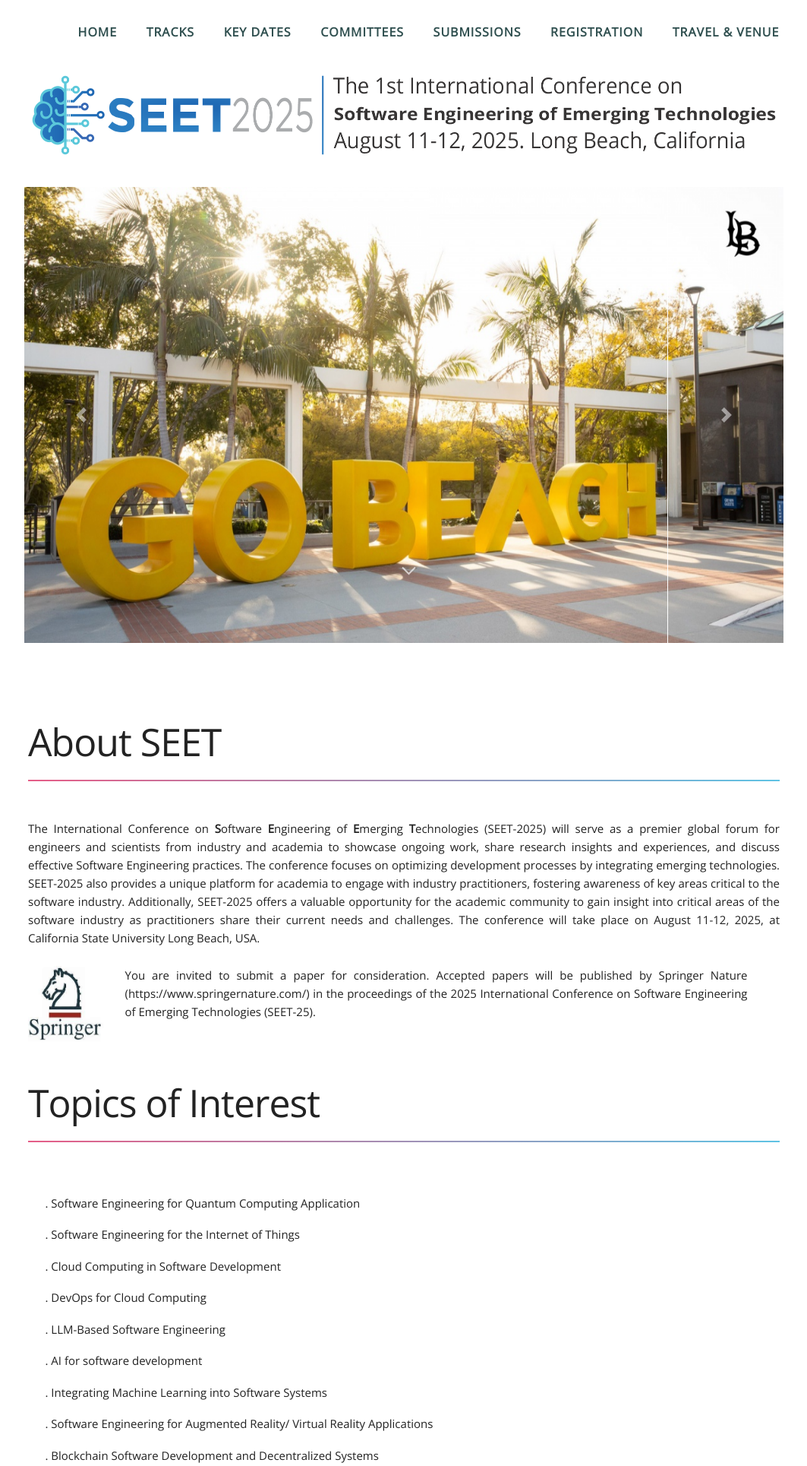
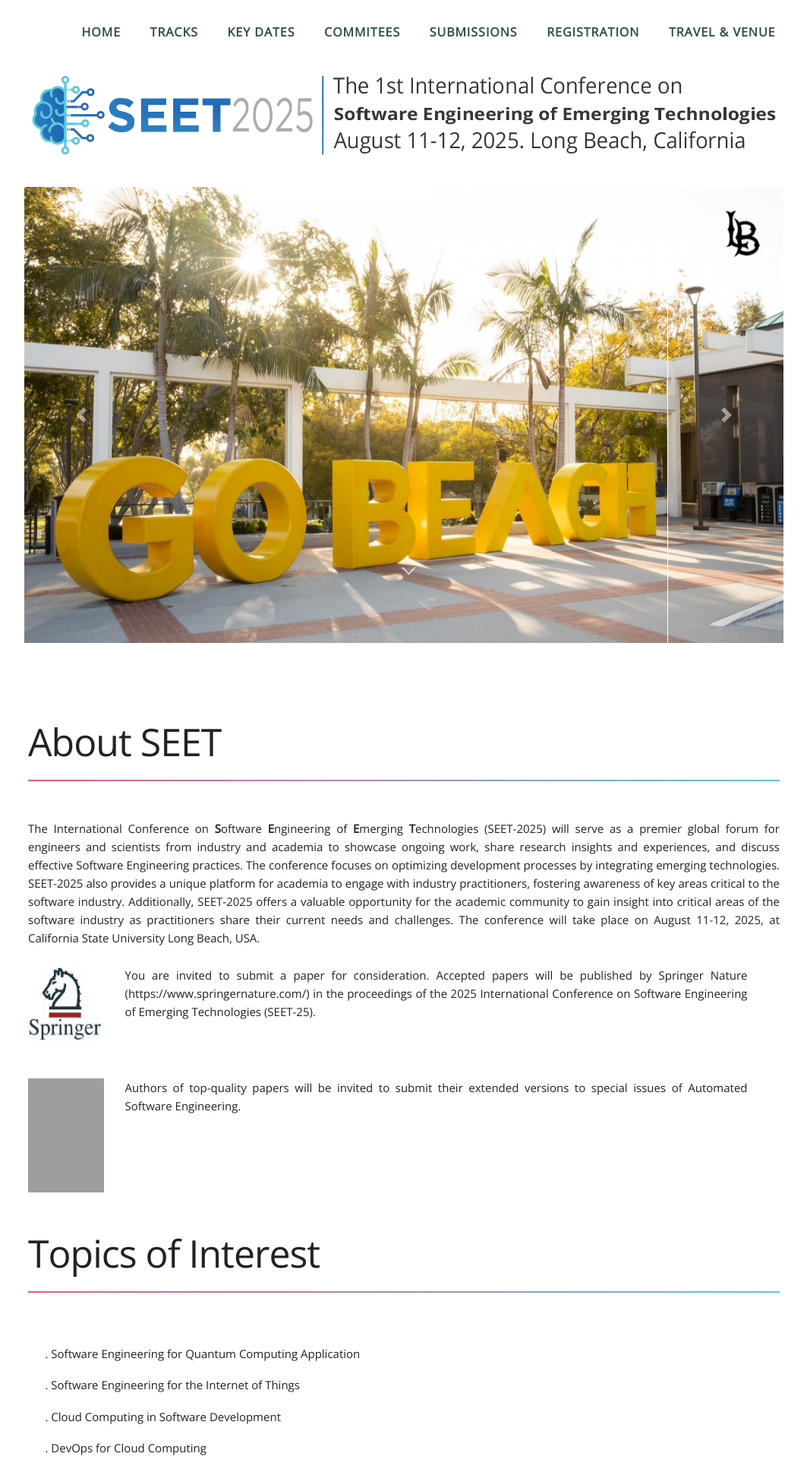
Before and after one commit to ilmaan/ICSE-IT-Conf, a Django app: page / in a window 1280 px wide. Shown: the top 1929 px of the page at 76% size, without its empty margins (108-1171 px from the left). Run offline with Django 5.2, Linux system fonts and the light colour scheme; some libraries are stand-ins or nearby versions; grey boxes are pictures that could not be loaded.

Commit message:
Update home.html
added more details

New committee member and journal details

```diff
--- a/templates/home.html
+++ b/templates/home.html
@@ -34,7 +34,7 @@
               <li><a class="smoothscroll" href="#header">Home</a></li>
               <li><a class="smoothscroll" href="#tracks">Tracks</a></li>
               <li><a class="smoothscroll" href="#key_dates">key Dates</a></li>
-              <li><a class="smoothscroll" href="#team">Committees</a></li>
+              <li><a class="smoothscroll" href="#team">Commitees</a></li>
               <li><a class="smoothscroll" href="/submissions">Submissions</a></li>
               <li><a class="smoothscroll" href="/registration">Registration</a></li>
               <li><a class="smoothscroll" href="/travel">Travel & Venue</a></li>
@@ -119,6 +119,15 @@
           <div class="col-md-1"><img src="{% static 'app\images\springer_logo.jpg' %}" width="100" height="100" alt=""/></div>
           <div class="col-md-10"><p style="text-align: justify;">
             You are invited to submit a paper for consideration. Accepted papers will be published by Springer Nature (https://www.springernature.com/) in the proceedings of the 2025 International Conference on Software Engineering of Emerging Technologies (SEET-25).
+          </p></div>
+        </div>
+
+        <br><br>
+
+        <div class="row" >
+          <div class="col-md-1"><img src="{% static 'app\images\aselogo.webp' %}" width="100" height="150" alt=""/></div>
+          <div class="col-md-10"><p style="text-align: justify;">
+            Authors of top-quality papers will be invited to submit their extended versions to special issues of Automated Software Engineering.
           </p></div>
         </div>
 
@@ -702,7 +711,17 @@ Sultan Qaboos University, Muscat, Oman
 Birmingham City University, UK
 </p>
 </div>
+
+<div class="techthree columns">
+  <h6>Sajid Ibrahim Hashmi
+  </h6><p>
+    University of Oulu, Finland
+</p>
+</div>
+
   </div>
+
+
 
     </div>
   </section>
```
